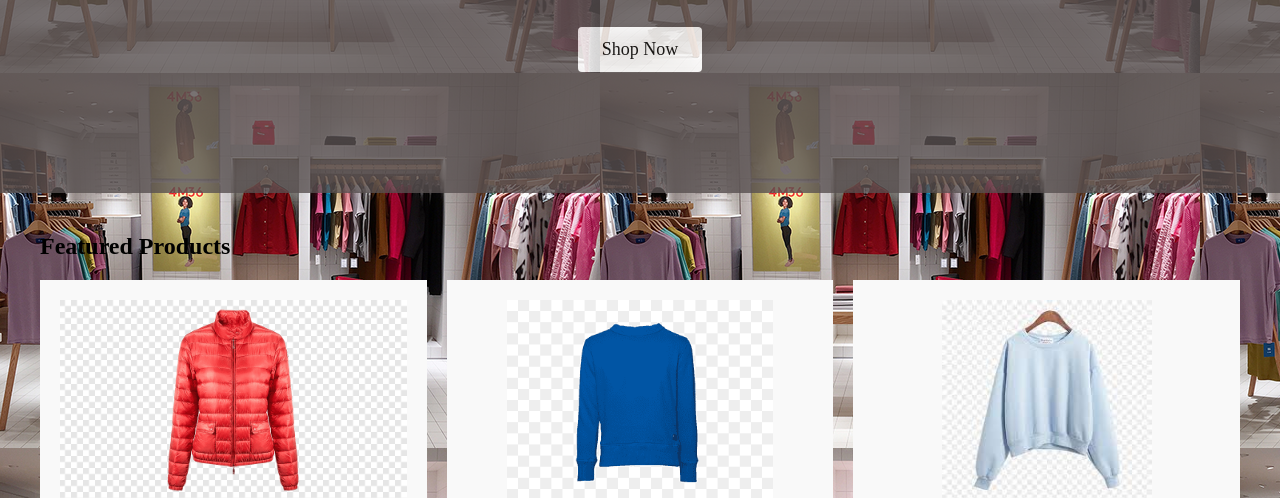
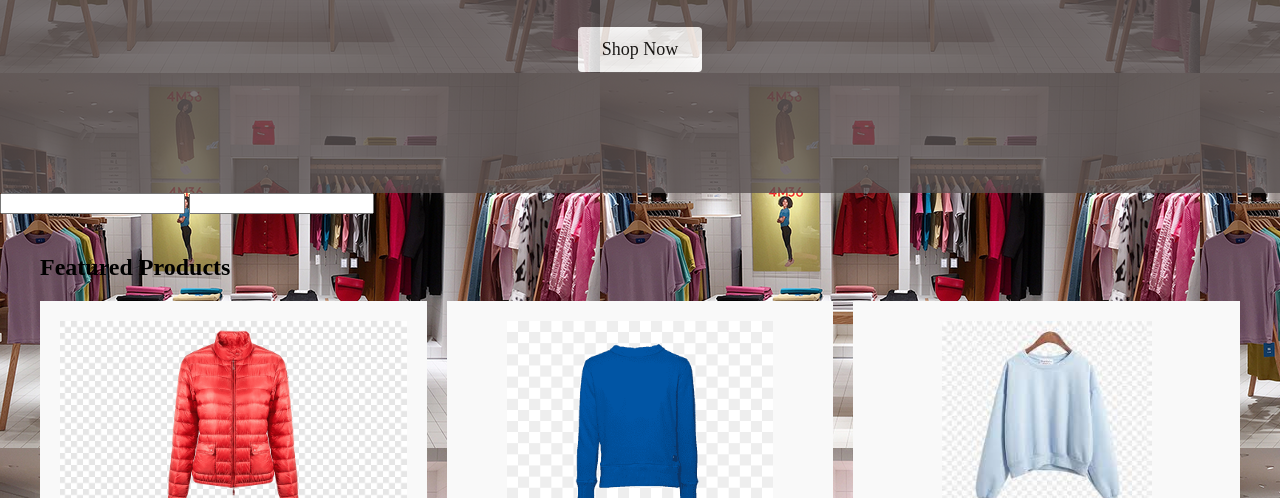
Before and after one commit to raneem99/Alharoun_Raneem_ShopingOnlineApplication, a website: page Alhoraun_Raneem_ShopingOnline/views/index.html in a window 1280 px wide. Shown: the part 302-800 px from the top of the page. Drawn offline with Linux system fonts and the light colour scheme; files that its build step writes are made by us from their sources; files whose address does not match are found by name.

Commit message:
Start of Sprint, Input for Username and Password

```diff
--- a/Alhoraun_Raneem_ShopingOnline/views/index.html
+++ b/Alhoraun_Raneem_ShopingOnline/views/index.html
@@ -25,6 +25,10 @@
                 <p>Shop our new arrivals and stay ahead of the fashion game.</p>
                 <a href="#" class="cta-btn">Shop Now</a>
             </div>
+        </section>
+        <section class="login">
+            <input id="Username">
+            <input id="Password">
         </section>
         <section class="featured-products">
             <h2 class="section-title">Featured Products</h2>
```
